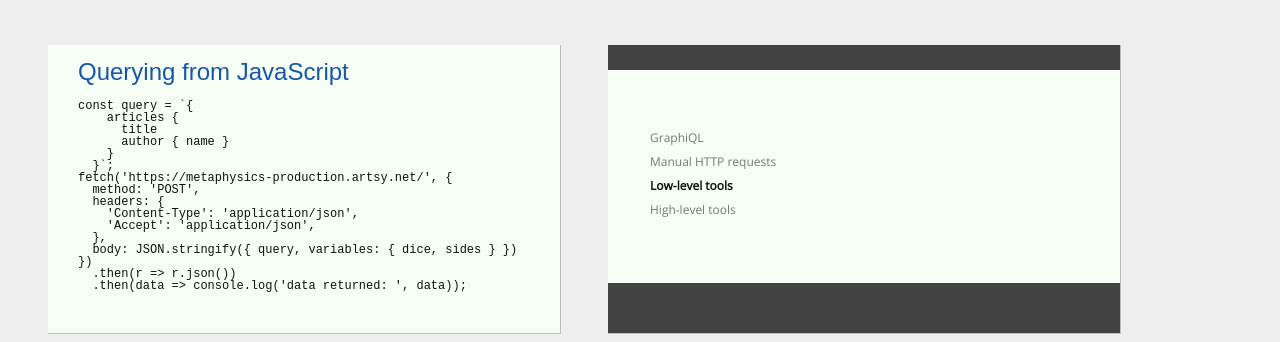
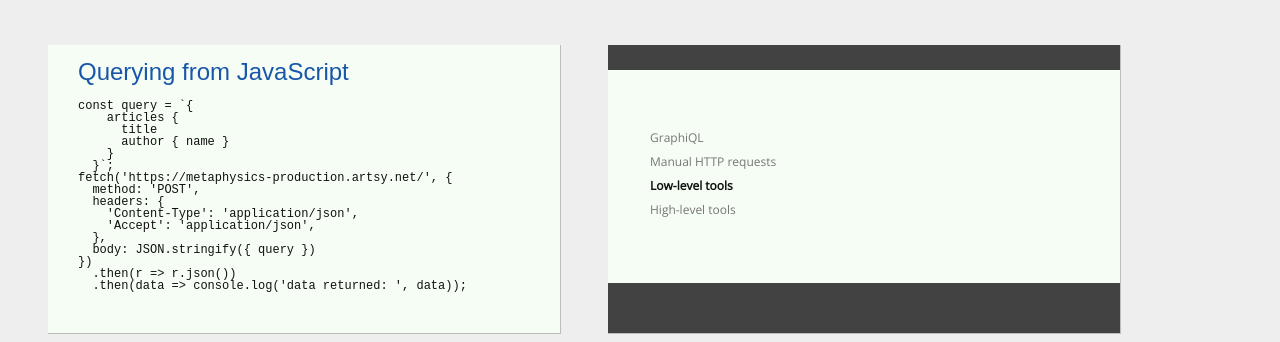
Before and after one commit to rubensworks/slides-2019-iswc-graphql-client, a plain HTML site: page index.html in a window 1280 px wide. Shown: the part 2034-2376 px from the top of the page. Drawn offline with nearby package versions, Linux system fonts and the light colour scheme; a web font is replaced by a local one.

Commit message:
Deploy rubensworks/slides-2019-iswc-graphql-client to github.com/rubensworks/slides-2019-iswc-graphql-client.git:gh-pages

```diff
--- a/index.html
+++ b/index.html
@@ -140,7 +140,7 @@ fetch('https://metaphysics-production.artsy.net/', {
     'Content-Type': 'application/json',
     'Accept': 'application/json',
   },
-  body: JSON.stringify({ query, variables: { dice, sides } })
+  body: JSON.stringify({ query })
 })
   .then(r => r.json())
   .then(data => console.log('data returned: ', data));</pre>
```
